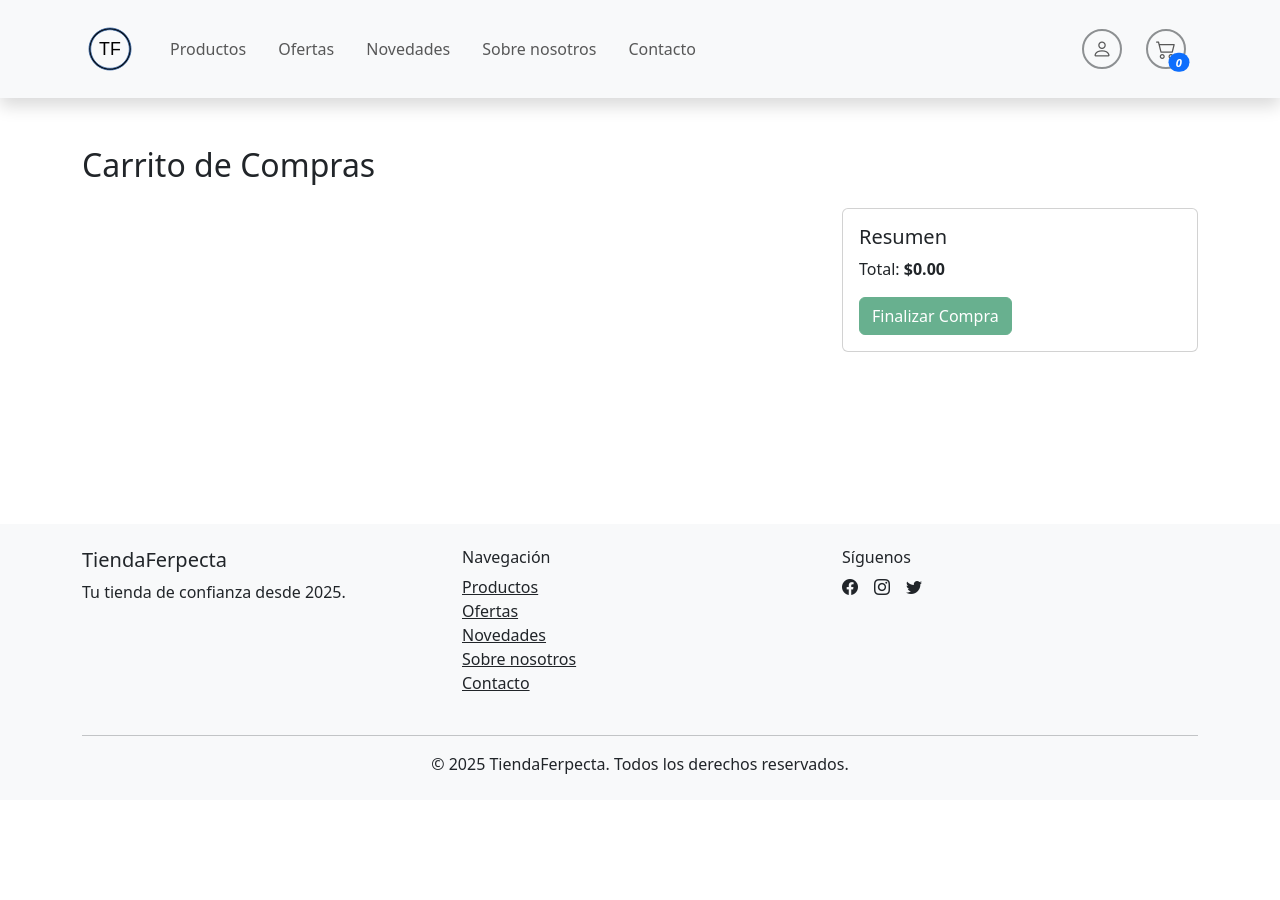
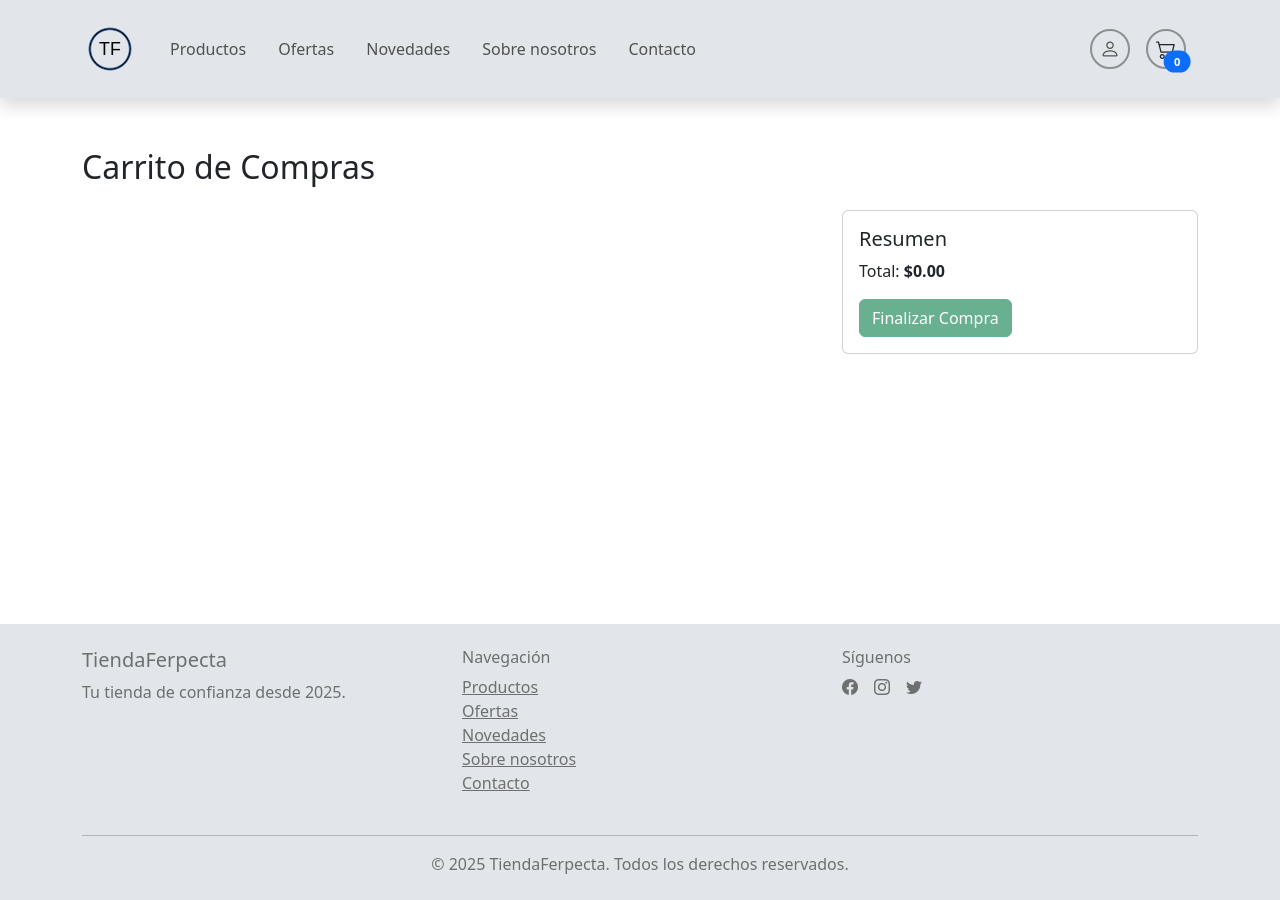
Before and after one commit to RafaelJoseCalderon/tt-react-pf, a React (Vite) app: page /cart in a window 1280 px wide. Before the commit the page ends 800 px from the top, so only its background shows below. Built offline with nearby package versions, Linux system fonts and the light colour scheme.

Commit message:
un poquito de estilo, un poquito mas solamente

```diff
--- a/src/components/cart_summary.jsx
+++ b/src/components/cart_summary.jsx
@@ -1,15 +1,20 @@
 import { Card, Button } from 'react-bootstrap';
 
-const SummaryCart = ({ items }) => {
+const SummaryCart = ({ items, remove }) => {
   const summation = items.reduce((acc, item) => acc + item.price * item.quantity, 0);
   const total = (summation / 100).toFixed(2);
 
+  const buy = () => {
+    items.forEach(item => remove(item.id));
+    alert("Compra realizada");
+  };
+
   return (
-    <Card className="sticky-md-top">
+    <Card className="summary-cart">
       <Card.Body>
         <Card.Title>Resumen</Card.Title>
         <Card.Text>Total: <strong>${total}</strong></Card.Text>
-        <Button variant="success" disabled={items.length === 0}>
+        <Button variant="success" onClick={buy} disabled={items.length === 0}>
           Finalizar Compra
         </Button>
       </Card.Body>
--- a/src/components/footer.jsx
+++ b/src/components/footer.jsx
@@ -3,7 +3,7 @@ import { Link } from "react-router-dom";
 
 const Footer = () => {
   return (
-    <footer className="footer bg-light text-dark py-4">
+    <footer className="footer py-4">
       <Container>
         <Row>
           <Col md={4} className="mb-3 mb-md-0">
@@ -14,20 +14,20 @@ const Footer = () => {
           <Col md={4} className="mb-3 mb-md-0">
             <h6>Navegación</h6>
             <ul className="list-unstyled">
-              <li><Link className="text-dark" to="/">Productos</Link></li>
-              <li><Link className="text-dark" to="/offers">Ofertas</Link></li>
-              <li><Link className="text-dark" to="/new-arrivals">Novedades</Link></li>
-              <li><Link className="text-dark" to="/about">Sobre nosotros</Link></li>
-              <li><Link className="text-dark" to="/contact">Contacto</Link></li>
+              <li><Link to="/">Productos</Link></li>
+              <li><Link to="/offers">Ofertas</Link></li>
+              <li><Link to="/new-arrivals">Novedades</Link></li>
+              <li><Link to="/about">Sobre nosotros</Link></li>
+              <li><Link to="/contact">Contacto</Link></li>
             </ul>
           </Col>
 
           <Col md={4}>
             <h6>Síguenos</h6>
             <div className="d-flex gap-3">
-              <a href="#" className="text-dark"><i className="bi bi-facebook"></i></a>
-              <a href="#" className="text-dark"><i className="bi bi-instagram"></i></a>
-              <a href="#" className="text-dark"><i className="bi bi-twitter"></i></a>
+              <a href="#" ><i className="bi bi-facebook"></i></a>
+              <a href="#" ><i className="bi bi-instagram"></i></a>
+              <a href="#" ><i className="bi bi-twitter"></i></a>
             </div>
           </Col>
         </Row>
--- a/src/components/header.jsx
+++ b/src/components/header.jsx
@@ -1,7 +1,7 @@
 import { useState, useEffect } from "react";
 
 import { Navbar, Nav, Container, Badge } from "react-bootstrap";
-import { Link, useLocation } from "react-router-dom";
+import { NavLink, Link, useLocation } from "react-router-dom";
 
 const Header = ({ items }) => {
   const [expanded, setExpanded] = useState(false);
@@ -13,57 +13,53 @@ const Header = ({ items }) => {
 
   return (
     <header>
-      <Navbar expanded={expanded} bg="light" variant="light" expand="lg" className="py-3 sticky-top shadow">
+      <Navbar fixed="top" expanded={expanded} expand="lg" className="py-3 shadow">
         <Container>
           <Navbar.Brand as={Link} to="/">
             <img className="logo" src="/logo_black.svg" alt="" />
           </Navbar.Brand>
 
+          <Nav.Link as={Link} to="/cart" className="shoping-cart">
+            <i className="icon bi bi-cart2">
+              <Badge className="badge-cart">{items.length}</Badge>
+            </i>
+          </Nav.Link>
+
           <Navbar.Toggle onClick={() => setExpanded(!expanded)} aria-controls="main-navbar" />
+
           <Navbar.Collapse id="main-navbar">
 
             <Nav className="me-auto">
-
-              <Nav.Link as={Link} to="/">
+              <Nav.Link as={NavLink} to="/">
                 <i className="d-lg-none icon bi bi-basket"></i>
                 <span className="mx-2">Productos</span>
               </Nav.Link>
 
-              <Nav.Link as={Link} to="/offers">
+              <Nav.Link as={NavLink} to="/offers">
                 <i className="d-lg-none icon bi bi-tag"></i>
                 <span className="mx-2">Ofertas</span>
               </Nav.Link>
 
-              <Nav.Link as={Link} to="/new-arrivals">
+              <Nav.Link as={NavLink} to="/new-arrivals">
                 <i className="d-lg-none icon bi bi-stars"></i>
                 <span className="mx-2">Novedades</span>
               </Nav.Link>
 
-              <Nav.Link as={Link} to="/about">
+              <Nav.Link as={NavLink} to="/about">
                 <i className="d-lg-none icon bi bi-people"></i>
                 <span className="mx-2">Sobre nosotros</span>
               </Nav.Link>
 
-              <Nav.Link as={Link} to="/contact">
+              <Nav.Link as={NavLink} to="/contact">
                 <i className="d-lg-none icon bi bi-envelope"></i>
                 <span className="mx-2">Contacto</span>
               </Nav.Link>
-
             </Nav>
 
             <Nav>
-
-              <Nav.Link as={Link} to="/cuenta">
+              <Nav.Link as={Link} to="/cuenta" className="user-buttom">
                 <i className="icon bi bi-person"></i>
                 <span className="d-lg-none mx-2">Iniciar sesión</span>
-              </Nav.Link>
-
-              <Nav.Link as={Link} to="/cart">
-                <i className="icon bi bi-cart2">
-                  <Badge className="badge-cart">{items.length}</Badge>
-                </i>
-                <span className="d-lg-none mx-2">Carrito</span>
-
               </Nav.Link>
             </Nav>
 
--- a/src/index.css
+++ b/src/index.css
@@ -1,6 +1,10 @@
 /* #region main */
 html {
     overflow-y: scroll;
+    --bd-background-color: #e2e6ea;
+    --bd-color: #6d6f71;
+    --bd-hover-color: #b0b3b6;
+    --navbar-space: 6.25rem;
 }
 
 html,
@@ -16,6 +20,10 @@ body,
     display: flex;
     margin: 0;
     padding: 0;
+}
+
+body {
+    padding-top: var(--navbar-space);
 }
 
 main {
@@ -69,7 +77,7 @@ main {
 } */
 
 .product-image {
-    max-height: 500px;
+    max-height: 31.25rem;
     object-fit: contain;
     padding: 1.5rem;
     width: 100%;
@@ -83,6 +91,10 @@ main {
     height: 3.5rem;
 }
 
+.navbar {
+    background-color: var(--bd-background-color);
+}
+
 .nav-link {
     display: flex;
     align-items: center;
@@ -90,7 +102,7 @@ main {
 
 .nav-link:hover {
     border-radius: 0.375rem !important;
-    background-color: #e2e6ea;
+    background-color: var(--bd-hover-color);
     color: #000;
 }
 
@@ -110,7 +122,30 @@ main {
 
     font-size: 1.25rem;
     font-weight: bold;
-    /* color: #8d9092; */
+}
+
+.nav-link:hover {
+    border-radius: 0.375rem !important;
+    background-color: var(--bd-hover-color);
+    color: #000;
+}
+
+.nav-link.shoping-cart:hover,
+.nav-link.user-buttom:hover {
+    background-color: inherit;
+    color: inherit;
+    border-radius: inherit;
+}
+
+.shoping-cart {
+    margin-left: auto;
+    margin-right: .5rem;
+}
+
+@media (min-width:992px) {
+    .shoping-cart {
+        order: 9999;
+    }
 }
 
 .badge-cart {
@@ -121,17 +156,29 @@ main {
     transform: translate(-75%, 25%);
 
     display: inline-block;
-    padding: 0.35em 0.65em;
+    padding: 0.35rem 0.65rem;
 
     font-size: .7rem;
     font-weight: 700;
+    font-style: normal;
     line-height: 1;
     text-align: center;
     white-space: nowrap;
     vertical-align: baseline;
     border-radius: 9999px;
     background-color: #dc3545;
-    /* color: white; */
+}
+
+/* #endregion */
+
+/* #region header */
+footer {
+    background-color: var(--bd-background-color);
+}
+
+footer,
+footer a {
+    color: var(--bd-color);
 }
 
 /* #endregion */
@@ -139,22 +186,22 @@ main {
 /* #region cart */
 .cart {
     display: grid;
-    grid-template-columns: 100px auto 75px;
+    grid-template-columns: 6.25rem auto 4.70rem;
     align-items: center;
     margin: 0;
     margin-bottom: 0.75rem;
 }
 
 .cart img {
-    width: 90px;
-    height: 90px;
+    width: 5.25rem;
+    height: 5.25rem;
     padding: 0.5rem;
     object-fit: contain;
 }
 
 .cart button {
-    width: 40px;
-    height: 40px;
+    width: 2.5rem;
+    height: 2.5rem;
     border-radius: 50%;
     margin: 0.75rem;
 }
@@ -170,7 +217,6 @@ main {
     text-overflow: ellipsis;
     padding: 0.5rem 0;
     margin: 0;
-    /* Añade un poco de espacio alrededor del texto */
 }
 
 .cart .card-body button {
@@ -181,4 +227,13 @@ main {
     font-size: 0.5rem;
 }
 
+@media (min-width:768px) {
+    .summary-cart {
+        position: -webkit-sticky;
+        position: sticky;
+        top: calc(var(--navbar-space) + 0.625rem);
+        z-index: 1020
+    }
+}
+
 /* #endregion */
--- a/src/pages/contact.jsx
+++ b/src/pages/contact.jsx
@@ -12,7 +12,7 @@ const Contact = () => {
   const handleSubmit = (e) => {
     e.preventDefault();
 
-    console.log("Formulario enviado:", { name, email, subject, message });
+    alert("Formulario enviado:", { name, email, subject, message });
 
     setName("");
     setEmail("");
@@ -25,7 +25,7 @@ const Contact = () => {
   return (
     <Container className="my-5">
       <Row className="justify-content-md-center">
-        <Col md={8}>
+        <Col>
           <h2 className="mb-4 text-center">Contáctanos</h2>
           {submitted && <Alert variant="success">¡Mensaje enviado con éxito!</Alert>}
           <Form onSubmit={handleSubmit}>
--- a/src/pages/shopping_cart.jsx
+++ b/src/pages/shopping_cart.jsx
@@ -12,7 +12,7 @@ const ShopingCart = ({ items, delToCart }) => {
           <CartList items={items} remove={delToCart} />
         </Col>
         <Col md={4}>
-          <SummaryCart items={items} />
+          <SummaryCart items={items} remove={delToCart} />
         </Col>
       </Row>
     </Container>
```
